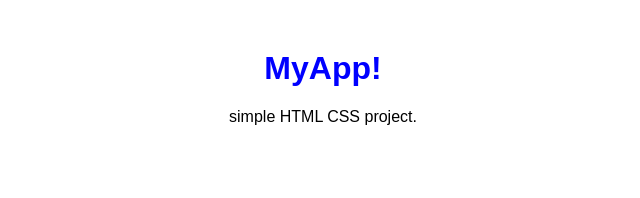
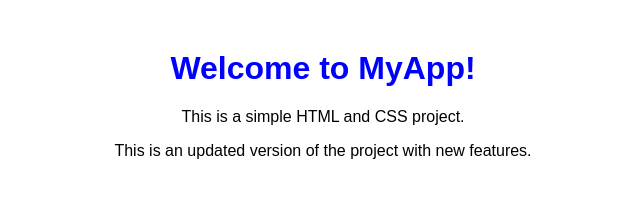
Before and after one commit to Fdlou/myapp, a plain HTML site: page index.html in a window 1280 px wide. Shown: the whole page, without its empty margins (317-957 px from the left). Drawn offline with Linux system fonts and the light colour scheme.

Commit message:
resolution conflit

```diff
--- a/index.html
+++ b/index.html
@@ -10,7 +10,8 @@
     </style>
 </head>
 <body>
-    <h1> MyApp!</h1>
-    <p> simple HTML  CSS project.</p>
+    <h1>Welcome to MyApp!</h1>
+    <p>This is a simple HTML and CSS project.</p>
+    <p>This is an updated version of the project with new features.</p> <!-- Combinaison des deux versions -->
 </body>
 </html>
```
